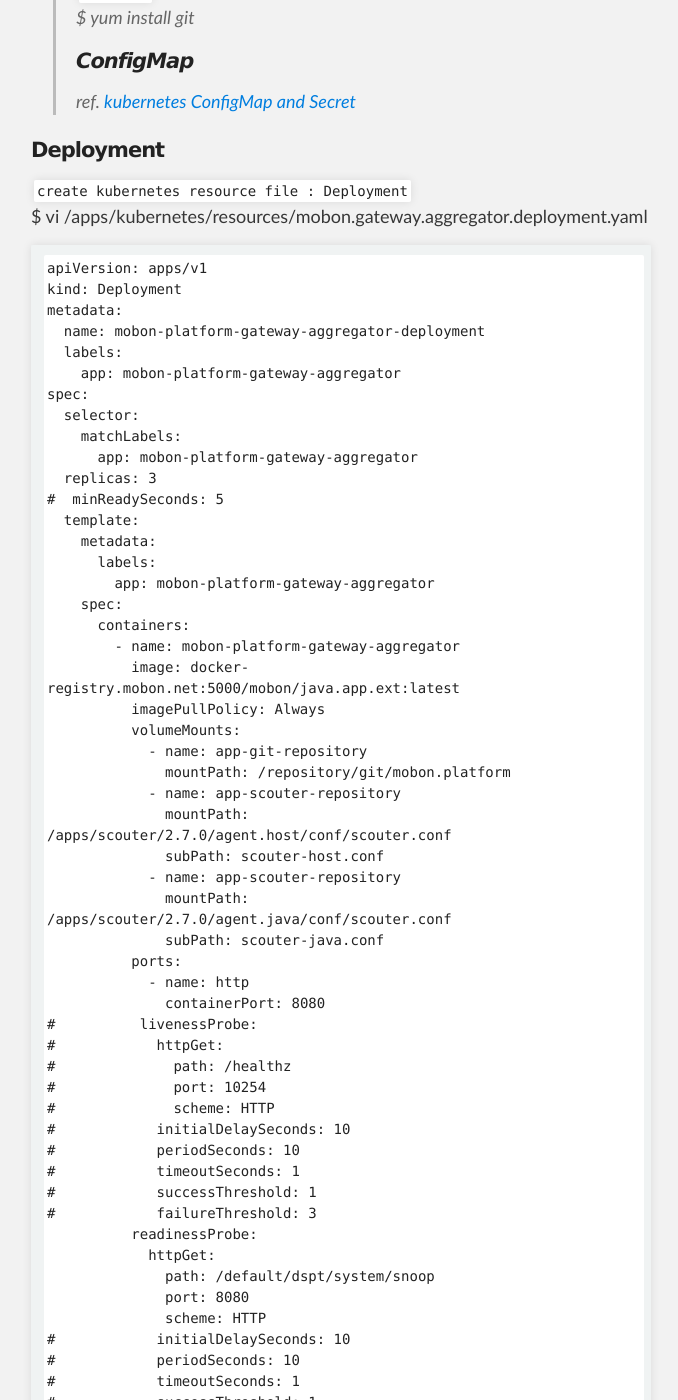
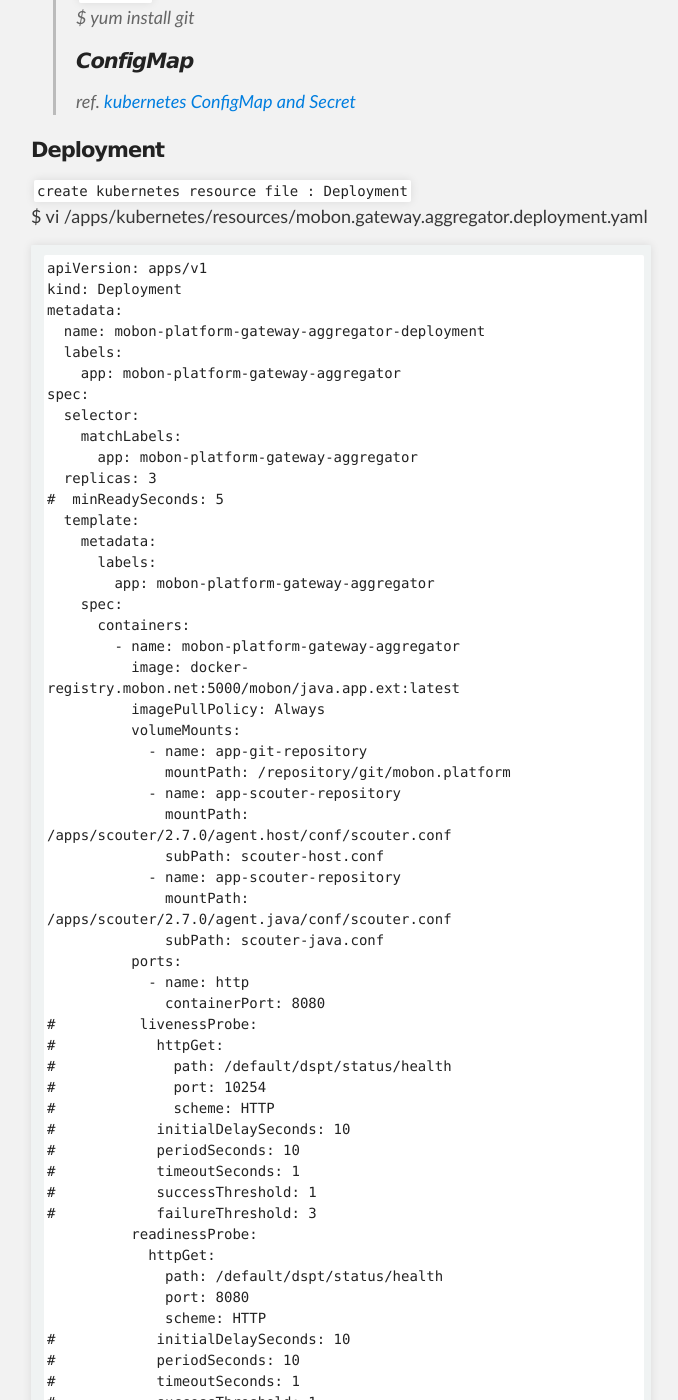
Before and after one commit to unlimited9/unlimited9.github.com, a Jekyll site: the page built from reference.notes/TA/cloud/kubernetes/how.to.deployment.md, in a window 1280 px wide and 1400 px high, scrolled down 1044 px. Shown: the whole window, without its empty margins (299-977 px from the left). Built offline with Jekyll 4.4.1, drawn with Linux system fonts in a browser that asks for light colours; our own code applies the rules of GitHub Pages for plain Markdown files; some of the changed text lies outside the part shown.

Commit message:
Update how.to.deployment.md

```diff
--- a/reference.notes/TA/cloud/kubernetes/how.to.deployment.md
+++ b/reference.notes/TA/cloud/kubernetes/how.to.deployment.md
@@ -61,7 +61,7 @@ spec:
               containerPort: 8080
 #          livenessProbe:
 #            httpGet:
-#              path: /healthz
+#              path: /default/dspt/status/health
 #              port: 10254
 #              scheme: HTTP
 #            initialDelaySeconds: 10
@@ -71,7 +71,7 @@ spec:
 #            failureThreshold: 3
           readinessProbe:
             httpGet:
-              path: /default/dspt/system/snoop
+              path: /default/dspt/status/health
               port: 8080
               scheme: HTTP
 #            initialDelaySeconds: 10
```
